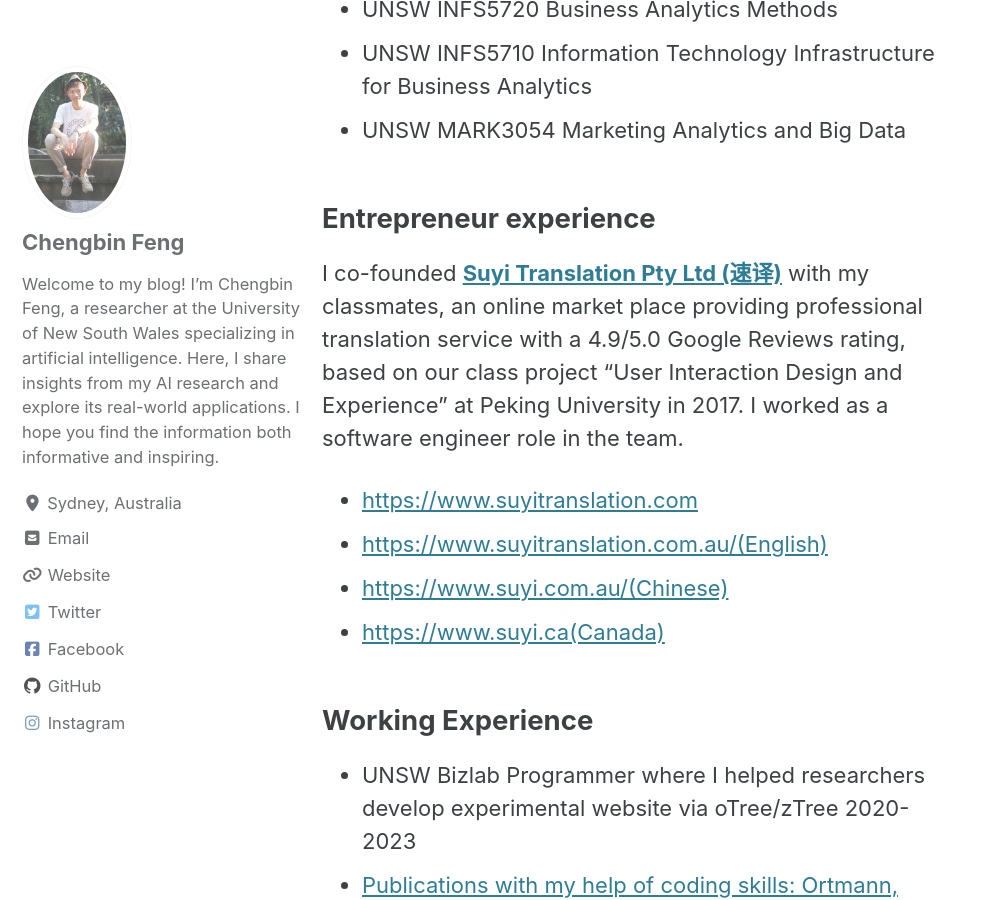
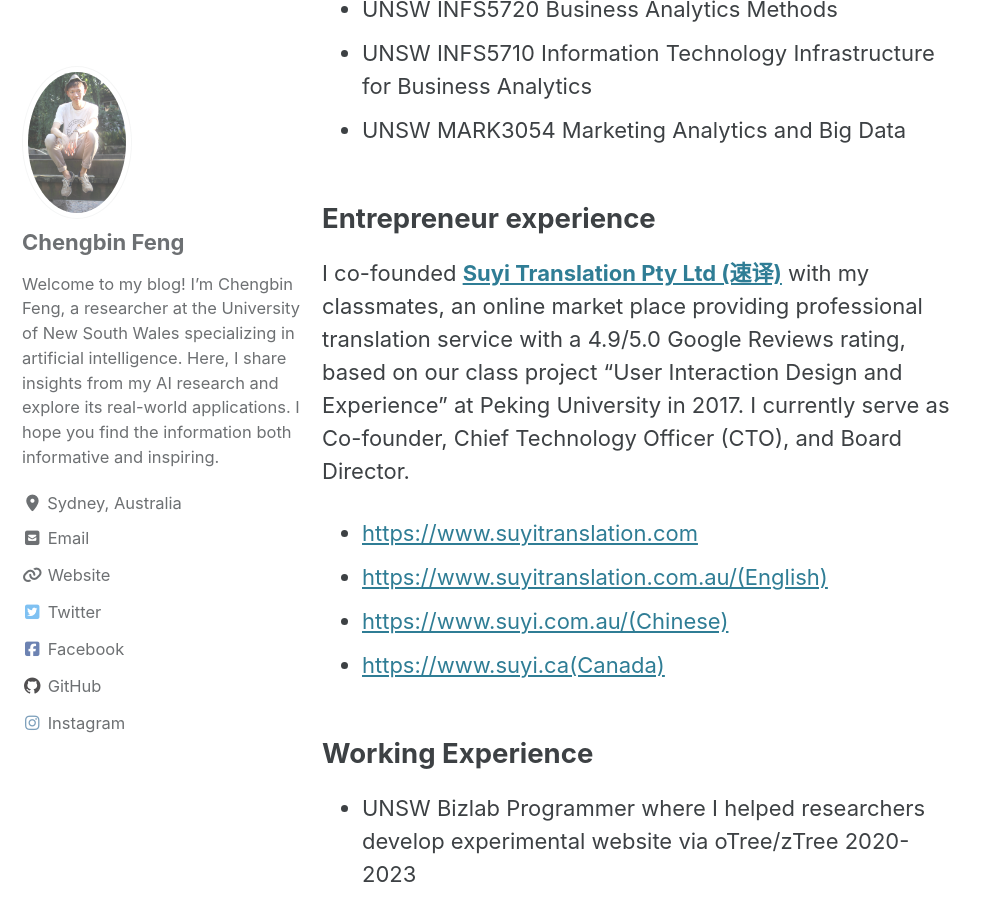
Before and after one commit to kfengc27/kfengc27.github.io, a Jekyll site: the page built from index.md, in a window 1280 px wide and 900 px high, scrolled down 1548 px. Shown: the whole window, without its empty margins (0-990 px from the left). Built offline with Jekyll 4.4.1, drawn with Linux system fonts in a browser that asks for light colours; cached includes are drawn as plain includes.

Commit message:
add files

```diff
--- a/index.md
+++ b/index.md
@@ -35,7 +35,7 @@
 - UNSW MARK3054 Marketing Analytics and Big Data
 
 ## Entrepreneur experience
-I co-founded **[Suyi Translation Pty Ltd (速译)](https://suyitranslation.com.au/)** with my classmates, an online market place providing professional translation service with a 4.9/5.0 Google Reviews rating, based on our class project “User Interaction Design and Experience” at Peking University in 2017. I worked as a software engineer role in the team.
+I co-founded **[Suyi Translation Pty Ltd (速译)](https://suyitranslation.com.au/)** with my classmates, an online market place providing professional translation service with a 4.9/5.0 Google Reviews rating, based on our class project “User Interaction Design and Experience” at Peking University in 2017. I currently serve as Co-founder, Chief Technology Officer (CTO), and Board Director.
 - [https://www.suyitranslation.com](https://www.suyitranslation.com)
 - [https://www.suyitranslation.com.au/(English)](https://www.suyitranslation.com.au/)
 - [https://www.suyi.com.au/(Chinese)](https://www.suyi.com.au/)
```
